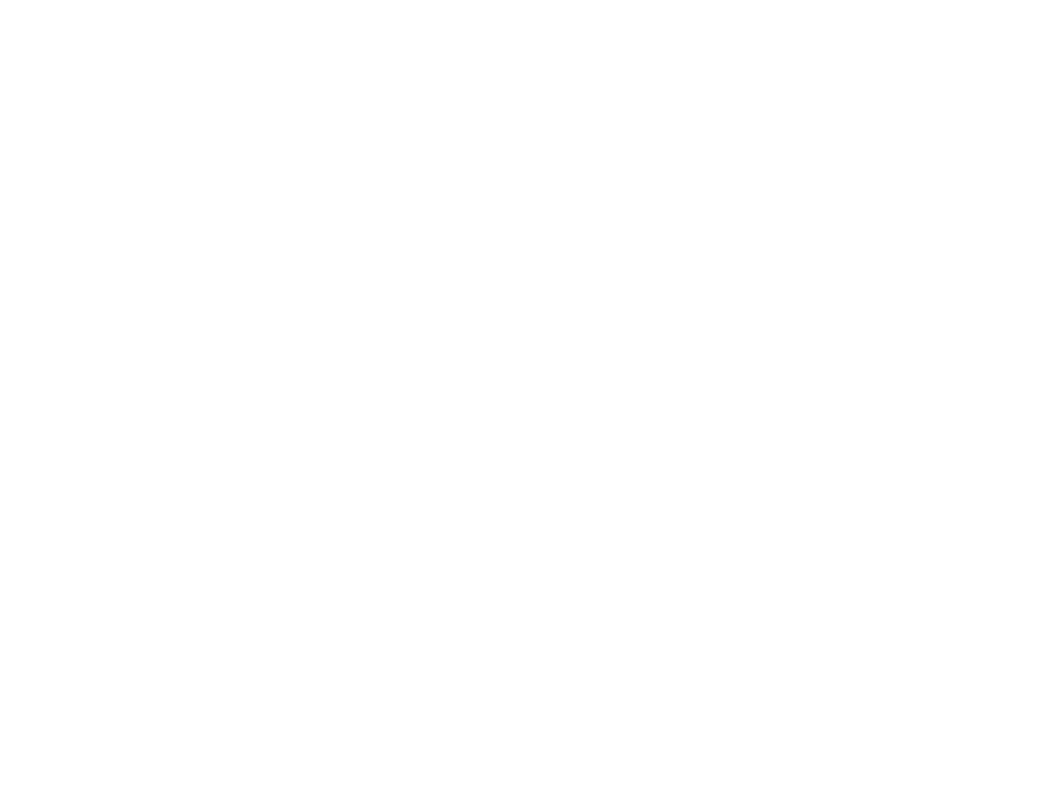
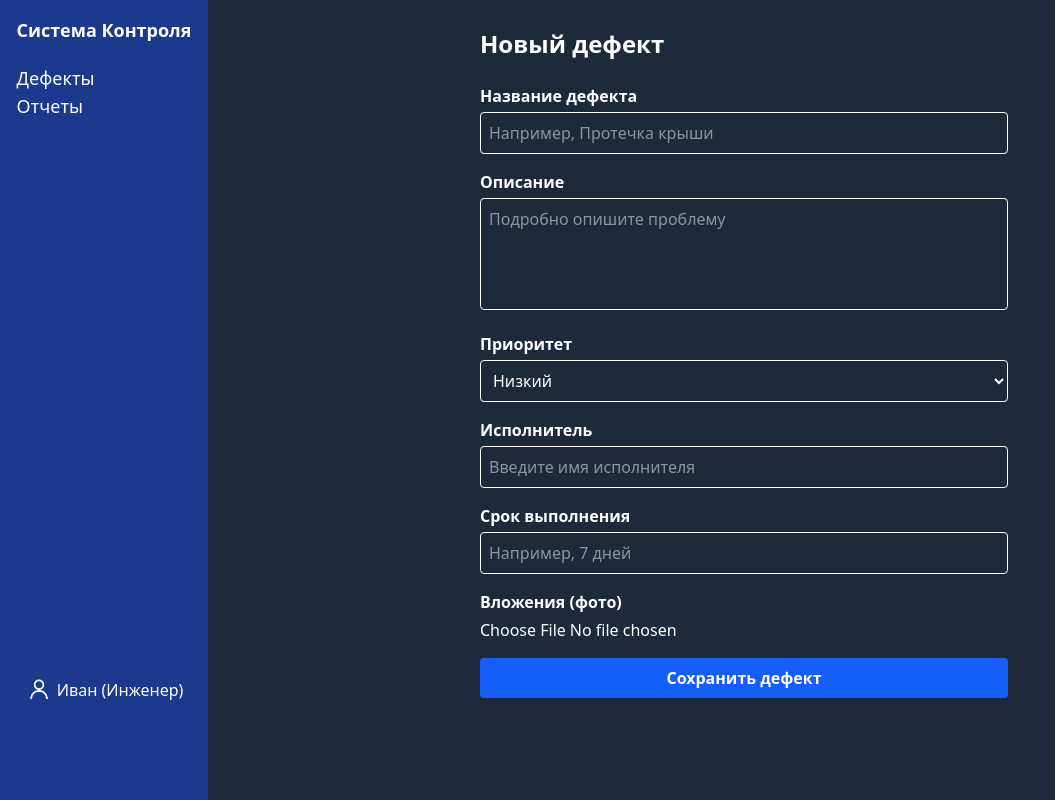
Before and after one commit to galaksss/pks-1-praktika, a React (Vite) app: page /defects/newDefect in a window 1280 px wide. Before the commit this address had no page. Shown: the whole page, without its empty margins (0-1055 px from the left). Built offline with nearby package versions, Linux system fonts and the light colour scheme.

Commit message:
сделал форму для регистрации нового дефекта

```diff
--- a/src/App.tsx
+++ b/src/App.tsx
@@ -1,5 +1,6 @@
 import DefectsPage from "./components/DefectsPage";
 import FullDefectPage from "./components/FullDefectPage";
+import NewDefectPage from "./components/NewDefectPage";
 import ReportsPage from "./components/ReportsPage";
 import SidebarLayout from "./components/SidebarLayout";
 import { Routes, Route } from "react-router-dom";
@@ -10,6 +11,7 @@ function App() {
         <Route path="" element={<SidebarLayout />}>
           <Route path="defects" element={<DefectsPage />} />
           <Route path="defects/2" element={<FullDefectPage />} />
+          <Route path="defects/newDefect" element={<NewDefectPage />} />
           <Route path="reports" element={<ReportsPage />} />
         </Route>
       </Routes>
--- a/src/components/DefectsPage.tsx
+++ b/src/components/DefectsPage.tsx
@@ -1,31 +1,66 @@
 import { Link } from "react-router-dom";
-
+import SearchIcon from '/close.svg'
 const DefectsPage: React.FC = () => {
   return (
     <div className="p-4">
       <h1 className="text-xl font-bold mb-4">Дефекты</h1>
-      <button className="bg-green-600 px-3 py-1 rounded mb-4 cursor-pointer hover:bg-green-700">Новый дефект</button>
+
+
+
+      <div className="flex justify-between">
+        <Link to={"newDefect"}>
+          <button className="bg-blue-600 px-3 py-1 rounded mb-4 cursor-pointer hover:bg-blue-700 font-semibold">Новый дефект</button>
+          <SearchIcon />
+        </Link>
+
+
+        <div className="">
+          <input type="text" className="bg-gray-600 rounded w-130 px-3 py-1" />
+          <img src="/close.svg" alt="" className=""/>
+        </div>
+
+
+        <div className="font-semibold">
+          <label className="mr-1">Сортировка</label>
+          <select className="bg-gray-600 rounded">
+            <option value="">по приоритету</option>
+            <option value="">по срокам</option>
+          </select>
+
+
+
+
+
+
+
+
+
+
+
+
+        </div>
+      </div>
       <div className="space-y-3">
         <Link to={"/defects/2"} className="block">
-        <div className="border p-4 rounded shadow bg-green-800">
-          <h2 className="font-semibold">Лопнула труба в 3 помещении</h2>
+          <div className="border p-4 rounded shadow bg-green-800 font-semibold">
+            <h2 className="">Лопнула труба в 3 помещении</h2>
             <p>
               Статус: <span className="text-green-300">Исправлено</span>
             </p>
           </div>
         </Link>
         <Link to={"/defects/2"} className="block">
-        <div className="border p-4 rounded shadow bg-yellow-800">
-          <h2 className="font-semibold">Протечка на крыше</h2>
+          <div className="border p-4 rounded shadow bg-yellow-800 font-semibold">
+            <h2 className="">Протечка на крыше</h2>
             <p>
               Статус: <span className="text-yellow-300">В работе</span>
             </p>
           </div>
         </Link>
         <Link to={"/defects/2"} className="block">
-        <div className="border p-4 rounded shadow bg-red-800">
-          <h2 className="font-semibold">Не подведено электричество в 1 помещении</h2>
-          <p>
+          <div className="border p-4 rounded shadow bg-red-800 font-semibold">
+            <h2 className="">Не подведено электричество в 1 помещении</h2>
+            <p className="">
               Статус: <span className="text-red-300">Не исправлено</span>
             </p>
           </div>
--- /dev/null
+++ b/src/components/NewDefectPage.tsx
@@ -0,0 +1,63 @@
+function NewDefectPage() {
+  return (
+    <div className="p-6 max-w-xl mx-auto">
+      <h1 className="text-2xl font-bold mb-6">Новый дефект</h1>
+
+      <form className="flex flex-col gap-4">
+        <div>
+          <label className="block mb-1 font-semibold">Название дефекта</label>
+          <input
+            type="text"
+            placeholder="Например, Протечка крыши"
+            className="w-full border p-2 rounded"
+          />
+        </div>
+
+        <div>
+          <label className="block mb-1 font-semibold">Описание</label>
+          <textarea
+            placeholder="Подробно опишите проблему"
+            className="w-full border p-2 rounded h-28 resize-none"
+          />
+        </div>
+
+        <div>
+          <label className="block mb-1 font-semibold">Приоритет</label>
+          <select className="w-full border p-2 rounded">
+            <option className="text-black">Низкий</option>
+            <option className="text-black">Средний</option>
+            <option className="text-black">Высокий</option>
+          </select>
+        </div>
+
+        <div>
+          <label className="block mb-1 font-semibold">Исполнитель</label>
+          <input
+            type="text"
+            placeholder="Введите имя исполнителя"
+            className="w-full border p-2 rounded"
+          />
+        </div>
+
+        <div>
+          <label className="block mb-1 font-semibold">Срок выполнения</label>
+          <input type="text" placeholder="Например, 7 дней" className="w-full border p-2 rounded" />
+        </div>
+
+        <div>
+          <label className="block mb-1 font-semibold">Вложения (фото)</label>
+          <input type="file" className="block" />
+        </div>
+
+        <button
+          type="submit"
+          className="bg-blue-600 text-white px-4 py-2 rounded font-semibold hover:bg-blue-700 transition-colors cursor-pointer"
+        >
+          Сохранить дефект
+        </button>
+      </form>
+    </div>
+  );
+}
+
+export default NewDefectPage;
--- a/src/components/SidebarLayout.tsx
+++ b/src/components/SidebarLayout.tsx
@@ -3,23 +3,26 @@ import { useState } from "react";
 
 const SidebarLayout: React.FC = () => {
   const [showTooltip, setShowTooltip] = useState(false);
+  const [isLogined, setIsLogined] = useState(true)
 
   return (
     <div className="flex h-screen">
-      <aside className="w-52 bg-blue-900 p-4 flex flex-col justify-between">
+      <aside className="w-52 bg-blue-900 p-4 flex flex-col justify-between items-center">
         <div className="">
           <h2 className="font-bold text-lg mb-5">Система Контроля</h2>
           <nav className="flex flex-col">
             <ul className="space-y-1">
               <Link to={"defects"}>
-                <li className="hover:underline cursor-pointer">Дефекты</li>
+                <li className="hover:underline cursor-pointer text-lg">Дефекты</li>
               </Link>
               <Link to={"reports"}>
-                <li className="hover:underline cursor-pointer">Отчеты</li>
+                <li className="hover:underline cursor-pointer text-lg">Отчеты</li>
               </Link>
             </ul>
           </nav>
         </div>
+        { isLogined
+        ?
         <Link to={"profile/id"}>
           <div className="relative mb-20">
             <div onMouseEnter={() => setShowTooltip(true)} onMouseLeave={() => setShowTooltip(false)} className="flex items-center">
@@ -29,6 +32,11 @@ const SidebarLayout: React.FC = () => {
             <div className={`absolute top-full left-1/2 transform -translate-x-1/2 mt-1 bg-gray-700 text-white text-xs rounded px-2 py-1 shadow-lg whitespace-nowrap z-10 transition-opacity duration-300 ${showTooltip ? "opacity-100" : "opacity-0"}`}>Профиль</div>
           </div>
         </Link>
+        :
+        <Link to={"registration"}>
+          <button className="text-lg px-2 py-4 bg-blue-600 w-full rounded-4xl font-medium tracking-wide cursor-pointer mb-20">Войти</button>
+        </Link>
+        }
       </aside>
       <main className="flex-1 bg-gray-800 p-1">
         <Outlet />
```
Also changed, not shown: public/close.svg (added), public/search.svg (added). Lines whose indentation alone changed are shown as unchanged.
